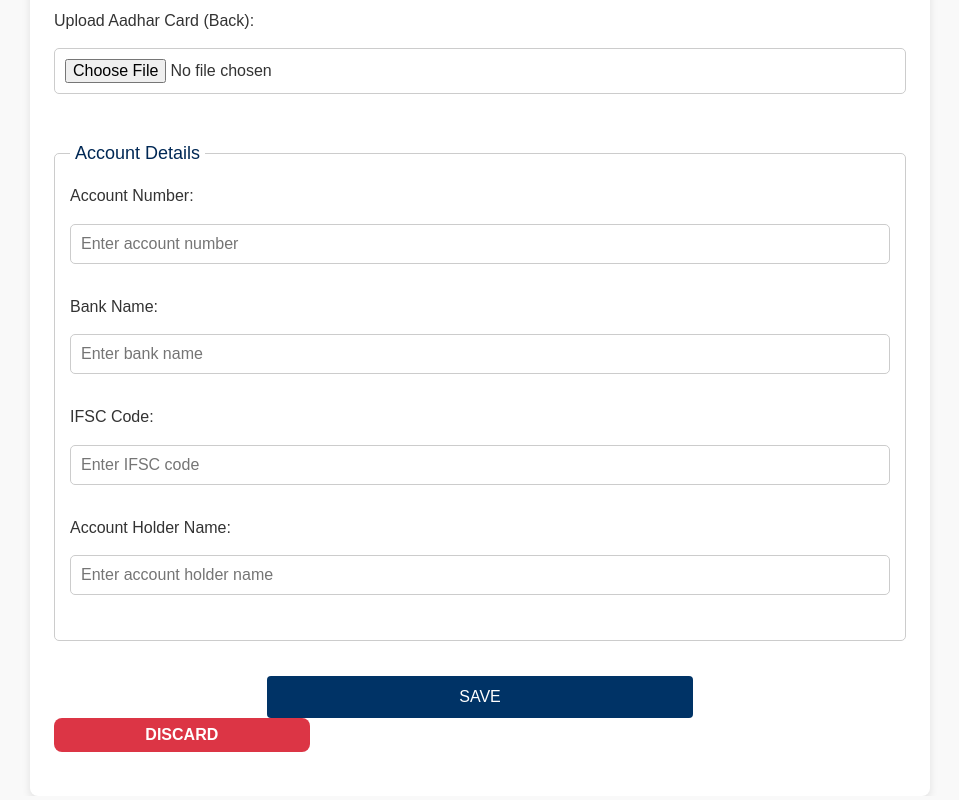
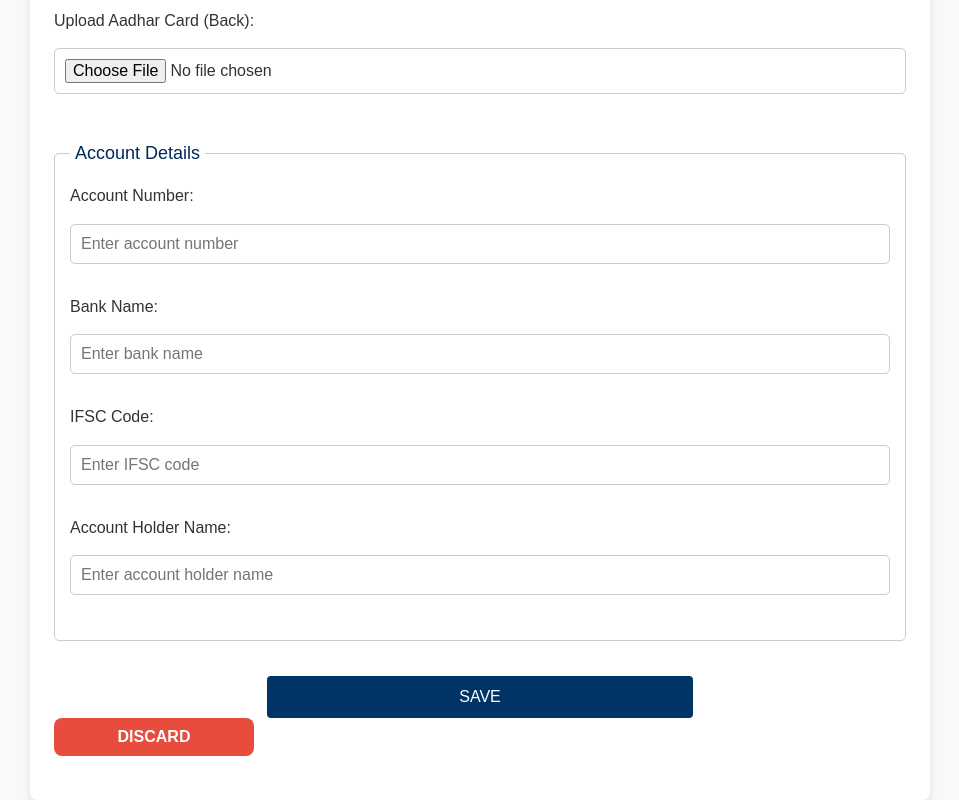
Before and after one commit to ayushmishra25/Tours-and-Travels, a React (Vite) app in the folder Frontend/: page /driver-details-upload in a window 1280 px wide. Shown: the part 1549-2349 px from the top of the page, without its empty margins (160-1119 px from the left). Built offline with nearby package versions, Linux system fonts and the light colour scheme.

Commit message:
css for discard and save button in driverdetailsupload page

```diff
--- a/Frontend/src/App.css
+++ b/Frontend/src/App.css
@@ -1760,6 +1760,57 @@ fieldset.account-details legend {
   background-color: var(--secondary-color, #004a99);
 }
 
+.button-container {
+  display: flex;
+  justify-content: space-between;
+  gap: 1rem;
+  margin-top: 2rem;
+  flex-wrap: wrap;
+}
+
+.discard-btn,
+.save-btn {
+  flex: 1 1 45%;
+  max-width: 200px;
+  padding: 10px 20px;
+  border: none;
+  border-radius: 8px;
+  font-size: 1rem;
+  cursor: pointer;
+  transition: background-color 0.3s ease;
+}
+
+.discard-btn {
+  background-color: #e74c3c;
+  color: white;
+}
+
+.discard-btn:hover {
+  background-color: #c0392b;
+}
+
+.save-btn {
+  background-color: #2ecc71;
+  color: white;
+}
+
+.save-btn:hover {
+  background-color: #27ae60;
+}
+
+@media (max-width: 600px) {
+  .button-container {
+    flex-direction: column;
+    align-items: stretch;
+  }
+
+  .discard-btn,
+  .save-btn {
+    max-width: 100%;
+  }
+}
+
+
 @media (max-width: 768px) {
   .driver-details-container {
     padding: 15px;
--- a/Frontend/src/pages/DriverDetailsUpload.jsx
+++ b/Frontend/src/pages/DriverDetailsUpload.jsx
@@ -225,11 +225,11 @@ const DriverDetailsUpload = () => {
         <div className="form-group">
           {isEditing ? (
             <>
-              <button type="submit" className="submit-btn">Save</button> {/* ★ ADDED */}
-              <button type="button" onClick={handleDiscard} className="discard-btn">Discard</button> {/* ★ ADDED */}
+              <button type="submit" className="submit-btn">Save</button>
+              <button type="button" onClick={handleDiscard} className="discard-btn">Discard</button>
             </>
           ) : (
-            <button type="button" onClick={() => setIsEditing(true)} className="edit-btn">Edit Details</button> // ★ ADDED
+            <button type="button" onClick={() => setIsEditing(true)} className="edit-btn">Edit Details</button>
           )}
         </div>
       </form>
```
